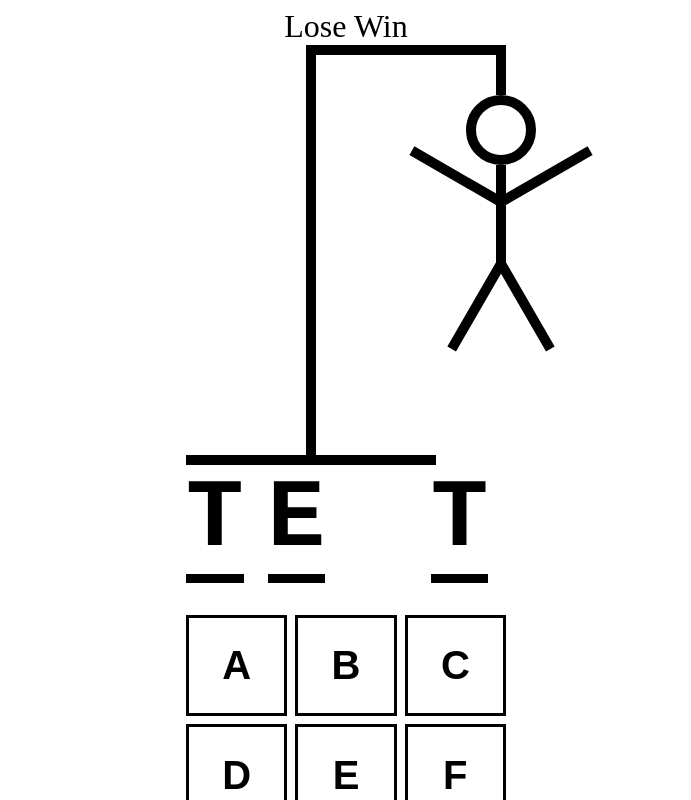
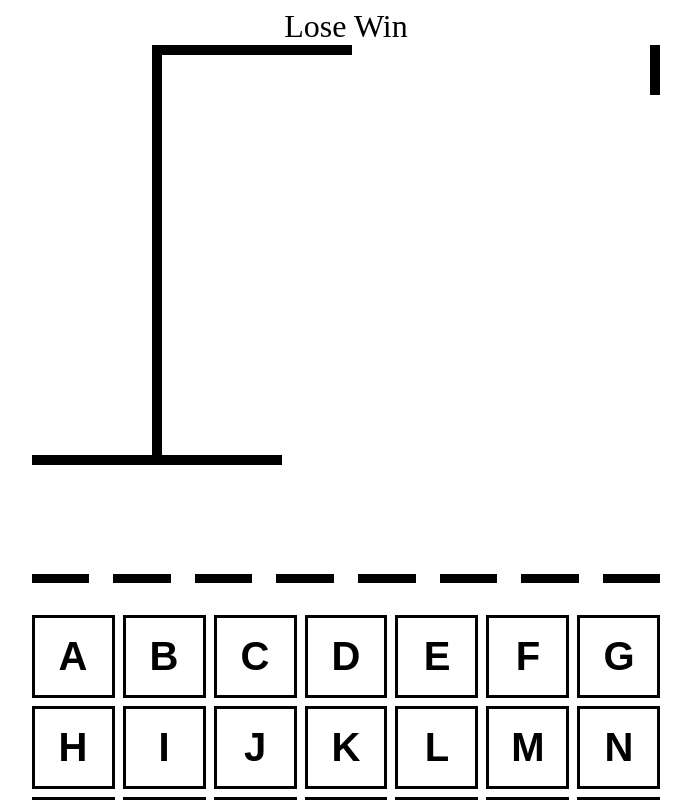
Before and after one commit to Noccis/hangman, a React (Vite) app: page / in a window 1280 px wide. Shown: the top 800 px of the page, without its empty margins (294-985 px from the left). Built offline with nearby package versions, Linux system fonts and the light colour scheme; the HTML template or start-up script is replaced by a standard one.

Commit message:
created props to keep track of the wordToGuess and GuessedLetter in HangmanWord and HangmanDrawing components

```diff
--- a/src/App.tsx
+++ b/src/App.tsx
@@ -12,6 +12,11 @@ function App() {
   })
   // Create an empty string array for the letters that player has guessed
   const [guessedLetters, setGuessedLetters] = useState<string[]>([])
+
+  // Create an empty array for the incorrect letters
+  const incorrectLetters = guessedLetters.filter(
+    letter => !wordToGuess.includes(letter)
+  )
   console.log(wordToGuess)
   return (
     <div id='main-content'>
@@ -19,8 +24,8 @@ function App() {
       <div id='game-container'>
         Lose
         Win
-        <HangmanDrawing />
-        <HangmanWord />
+        <HangmanDrawing numberOfGuesses = {incorrectLetters.length} />
+        <HangmanWord guessedLetters={guessedLetters} wordToGuess={wordToGuess} />
         <div className='container-stretch'>
           <Keyboard />
         </div>
--- a/src/components/HangmanDrawing.tsx
+++ b/src/components/HangmanDrawing.tsx
@@ -20,14 +20,16 @@ const LEFT_LEG = (
     <div id="left-leg"/>
 )
 
-export function HangmanDrawing(){
+const BODY_PARTS = [HEAD, BODY, RIGHT_ARM, LEFT_ARM, RIGHT_LEG, LEFT_LEG]
+
+type HangmanDrawingProps = {
+    numberOfGuesses: number
+}
+
+export function HangmanDrawing({numberOfGuesses} : HangmanDrawingProps){
     return <div id="image-container">
-        {HEAD}
-        {BODY}
-        {RIGHT_ARM}
-        {LEFT_ARM}
-        {RIGHT_LEG}
-        {LEFT_LEG}
+        {BODY_PARTS.slice(0, numberOfGuesses)}
+
         <div id="pole-tip"/>
         <div id="pole-top"/>
         <div id="pole-middle"/>
--- a/src/components/HangmanWord.tsx
+++ b/src/components/HangmanWord.tsx
@@ -1,23 +1,27 @@
 import "../style/hangmanWord.css"
 
-export function HangmanWord(){
+type HangmanWordProps = {
+    guessedLetters: string[]
+    wordToGuess: string
+}
+export function HangmanWord({ guessedLetters, wordToGuess }: HangmanWordProps) {
 
-    const word = "test"
-    const guessedLetters = ["t", "e"]
-
-    return(
+    return (
         <div id="word-container">
-            {word.split("").map((letter, index) => (
+            {wordToGuess.split("").map((letter, index) => (
                 <span
                     className="bottom-line"
                     key={index}
-                style={{
+                >
+                    <span style={{
                         visibility: guessedLetters.includes(letter)
                             ? "visible"
                             : "hidden",
                     }}>
                         {letter}
                     </span>
+
+                </span>
             ))}
         </div>
     )
```
Lines whose indentation alone changed are shown as unchanged.
